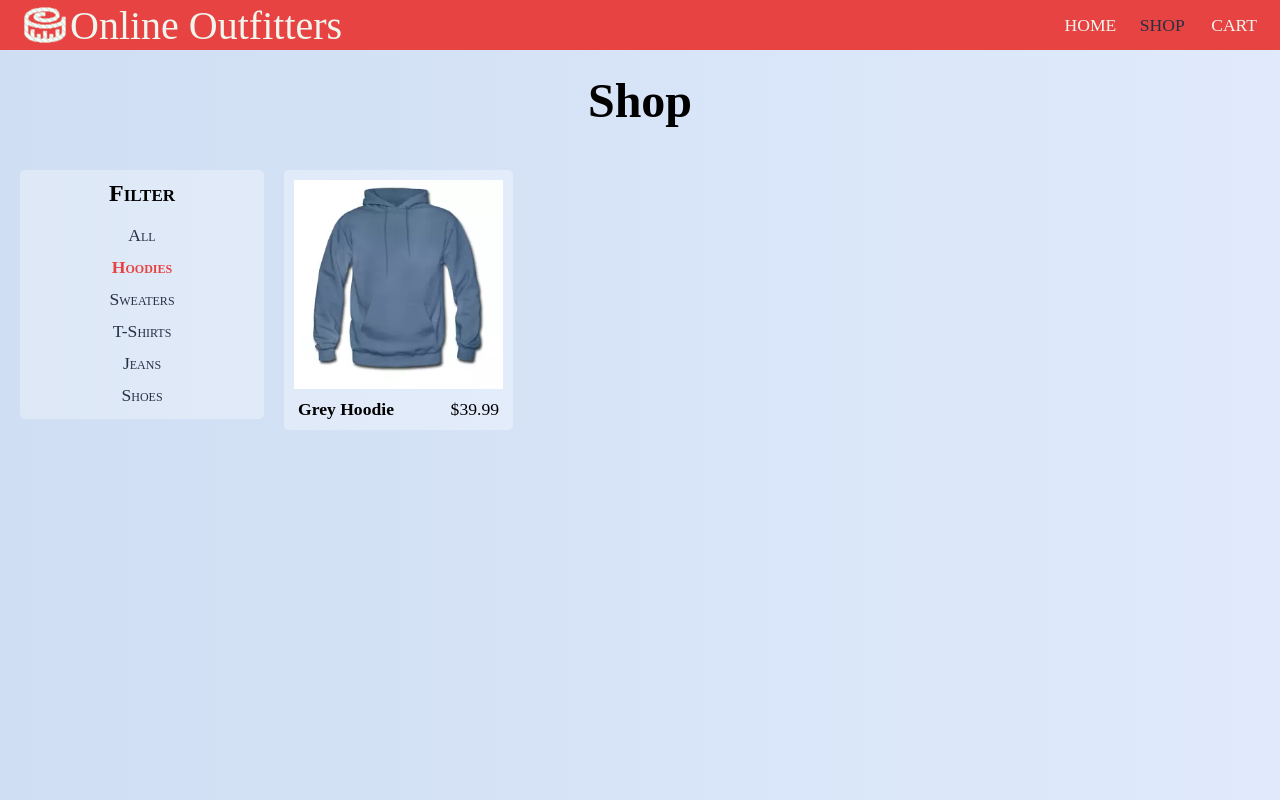
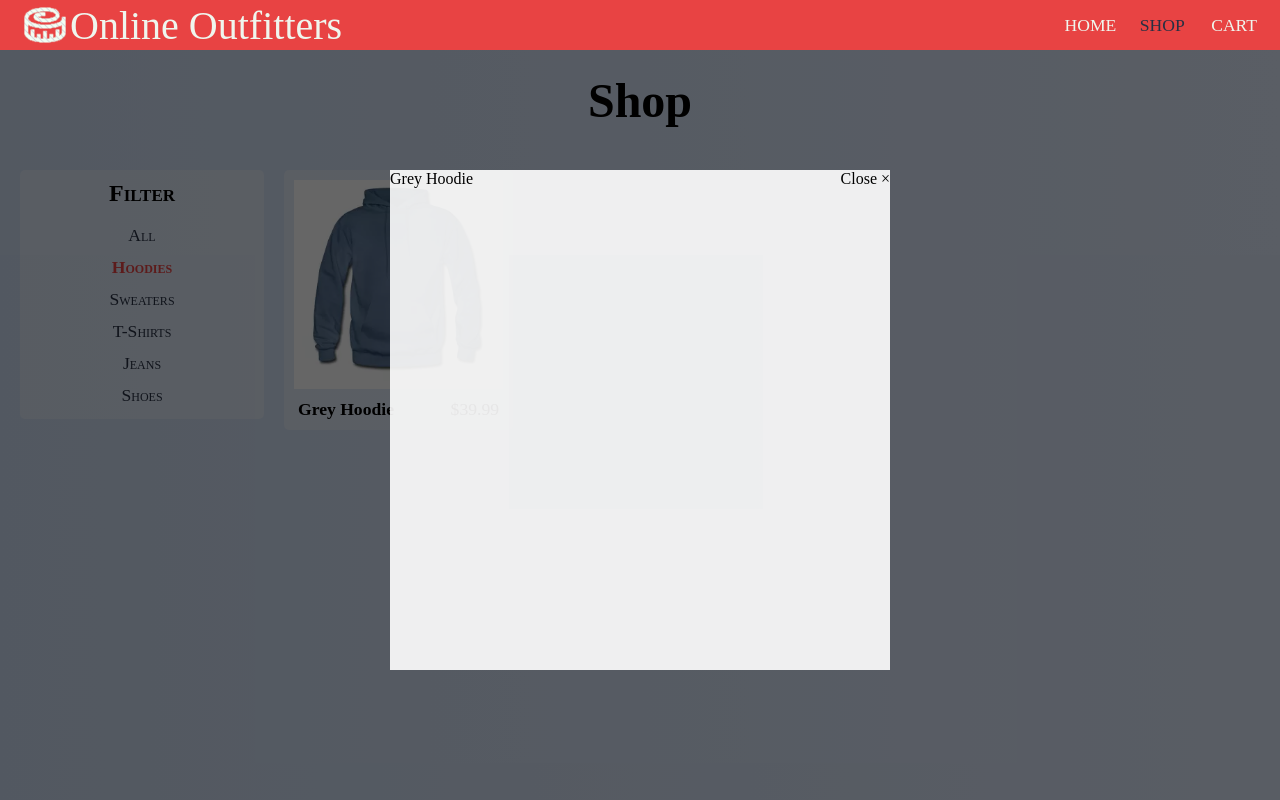
Before and after one commit to DavidFarrer/Decked-Out, a React app: page /shop/hoodies in a window 1280 px wide. Built offline with nearby package versions, Linux system fonts and the light colour scheme; the HTML template or start-up script is replaced by a standard one; a web font is replaced by a local one.

Commit message:
add modal for product viewing

```diff
--- a/src/actions/index.js
+++ b/src/actions/index.js
@@ -11,3 +11,14 @@ export const setVisibilityFilter = filter => ({
 	type: "SET_VISIBILITY_FILTER",
 	filter
 });
+
+export const closeModal = () => ({
+	type: "CLOSE_MODAL",
+	mode: "closed"
+});
+
+export const openModal = productId => ({
+	type: "OPEN_MODAL",
+	mode: "open",
+	productId
+});
--- /dev/null
+++ b/src/components/Modal.js
@@ -0,0 +1,12 @@
+import React from "react";
+
+const Modal = ({ mode, onClose, product }) => (
+	<section className={`modal__outer modal__outer--${mode}`}>
+		<div className="modal">
+			<span className="modal__closeButton" onClick={onClose}>Close ×</span>
+			{product.name}
+		</div>
+	</section>
+);
+
+export default Modal;
--- a/src/components/Product.js
+++ b/src/components/Product.js
@@ -1,7 +1,7 @@
 import React from "react";
 
-const Product = ({ product }) => (
-	<article className="product">
+const Product = ({ onClick, product }) => (
+	<article className="product" onClick={ () => onClick(product.id) } >
 		<div className="product__image-container">
 			<img className="product__image" src={product.image} alt={product.name} />
 			<button className="product__button">Details</button>
--- a/src/components/Products.js
+++ b/src/components/Products.js
@@ -1,17 +1,17 @@
 import React from "react";
 import Product from "./Product";
 
-const Products = ({ products, filter }) => {
+const Products = ({ onClick, products, filter }) => {
 	function renderProduct(product) {
 		return (
 			<Product
+				onClick={onClick}
 				key={product.id}
 				product={product}
 			/>
 		);
 	}
 	const filteredProducts = filter === "all" ? products : products.filter(product => {
-		console.log(`product: ${product.category}, filter: ${filter}`);
 		return product.category === filter;
 	});
 	const visibleProducts = [];
--- a/src/index.js
+++ b/src/index.js
@@ -7,7 +7,7 @@ import { createStore } from "redux";
 import rootReducer from "./reducers";
 import "./index.scss";
 
-const store = createStore(rootReducer);
+const store = createStore(rootReducer, window.__REDUX_DEVTOOLS_EXTENSION__ && window.__REDUX_DEVTOOLS_EXTENSION__());
 console.log(store.getState());
 
 ReactDOM.render((
--- a/src/index.scss
+++ b/src/index.scss
@@ -281,6 +281,39 @@ body {
 	padding-right: 4px;
 }
 
+/* MODAL */
+.modal__outer {
+	position: fixed;
+	background: rgba(0,0,0,0.6);
+	top: 0;
+	right: 0;
+	bottom: 0;
+	left: 0;
+
+	&--closed {
+		display: none;
+	}
+}
+
+.modal {
+	background: rgba(255,255,255,0.9);
+	position: fixed;
+	top: calc(50% - 50px);
+  left: 50%;
+  transform: translate(-50%, calc(-50% + 70px));
+  max-width: 500px;
+  width: 95vw;
+  max-height: 500px;
+  height: calc(100vh - 105px);
+}
+
+.modal__closeButton {
+	position: absolute;
+	top: 0;
+	right: 0;
+	cursor: pointer;
+}
+
 @media (max-width: 610px) {
 	/* Navbar */
 	.navbar {
--- a/src/pages/Shop.js
+++ b/src/pages/Shop.js
@@ -1,14 +1,16 @@
 import React from "react";
 import Products from "../components/Products";
 import Sidebar from "../components/Sidebar";
+import Modal from "../components/Modal";
 import { connect } from "react-redux";
-import { setVisibilityFilter } from "../actions";
+import { setVisibilityFilter, openModal, closeModal } from "../actions";
 
 
 class Shop extends React.Component {
 	constructor(props) {
 		super(props);
 		this.props.setVisibilityFilter(this.props.location.pathname.split("/")[2] || "all");
+		console.log(this.props);
 	}
 	shouldComponentUpdate(nextProps, nextState) {
 			if (this.props.location.pathname !== nextProps.location.pathname) {
@@ -19,11 +21,14 @@ class Shop extends React.Component {
 	}
 	render() {
 		return (
-			<section className="shop">
-				<h1 className="shop__title">Shop</h1>
-				<Sidebar />
-				<Products products={this.props.products} filter={this.props.visibilityFilter} />
-			</section>
+			<div>
+				<section className="shop">
+					<h1 className="shop__title">Shop</h1>
+					<Sidebar />
+					<Products onClick={this.props.openModal.bind(this)} products={this.props.products} filter={this.props.visibilityFilter} />
+				</section>
+				<Modal mode={this.props.modal.mode} onClose={this.props.closeModal.bind(this)} product={this.props.products.filter(el => el.id === this.props.modal.productId)[0]} />
+			</div>
 		);
 	}
 
@@ -31,11 +36,14 @@ class Shop extends React.Component {
 
 const mapStateToProps = (state, ownProps) => ({
   visibilityFilter: state.visibilityFilter,
-  products: state.products
+  products: state.products,
+  modal: state.modal
 });
 
 const mapDispatchToProps = (dispatch) => ({
-	setVisibilityFilter: (filter) => dispatch(setVisibilityFilter(filter))
+	setVisibilityFilter: (filter) => dispatch(setVisibilityFilter(filter)),
+	openModal: (productId) => dispatch(openModal(productId)),
+	closeModal: () => dispatch(closeModal())
 });
 
 export default connect(mapStateToProps, mapDispatchToProps)(Shop);
--- a/src/reducers/index.js
+++ b/src/reducers/index.js
@@ -1,8 +1,10 @@
 import { combineReducers } from "redux";
 import visibilityFilter from "./visibilityFilter";
+import modal from "./modal";
 import products from "./products";
 
 export default combineReducers({
 	visibilityFilter,
+	modal,
 	products
 });
--- /dev/null
+++ b/src/reducers/modal.js
@@ -0,0 +1,17 @@
+const modal = (state = { mode: "open", productId: 0 }, action) => {
+	switch (action.type) {
+		case "OPEN_MODAL":
+			return {
+				mode: "open",
+				productId: action.productId
+			};
+		case "CLOSE_MODAL":
+			return Object.assign({}, state, {
+				mode: "closed"
+			});
+		default:
+			return state;
+	}
+};
+
+export default modal;
```
